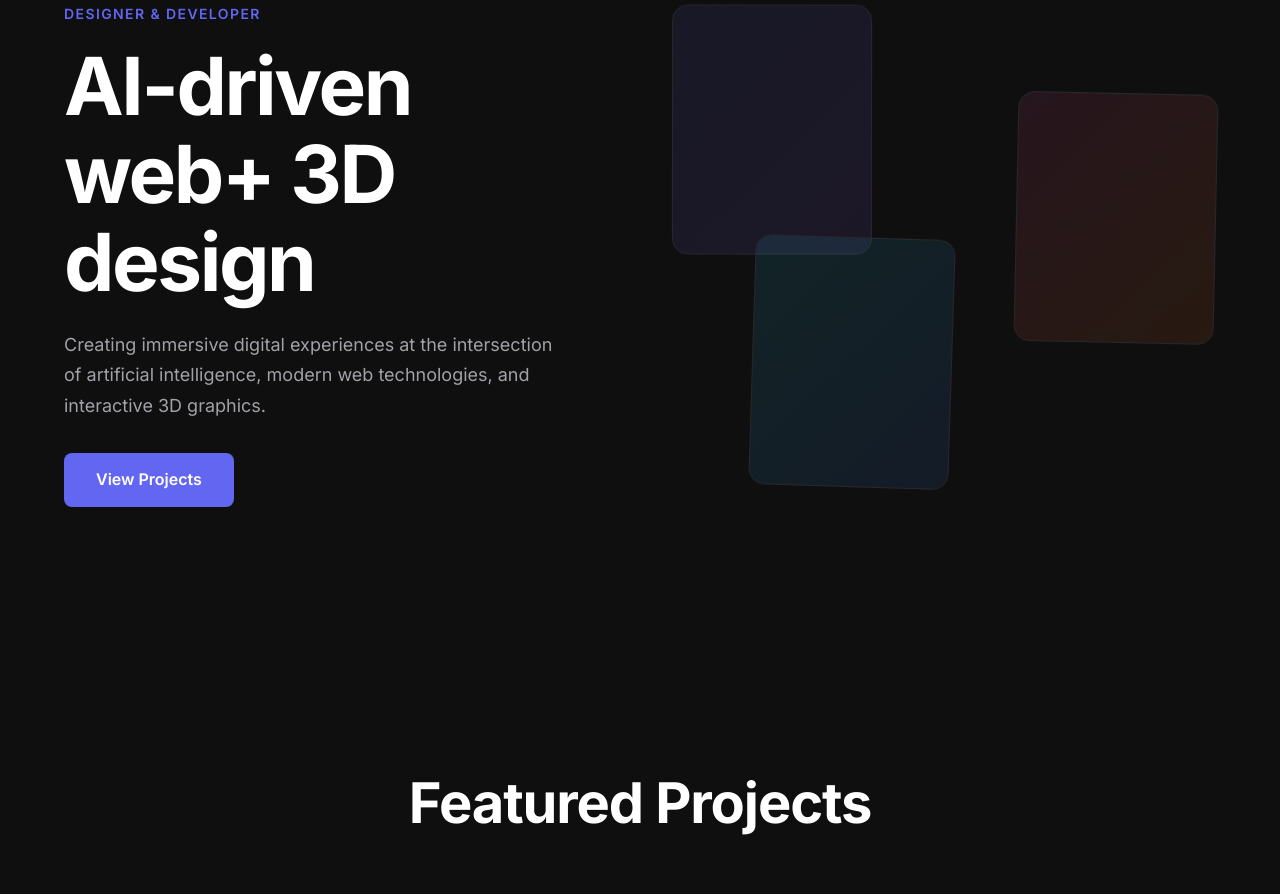
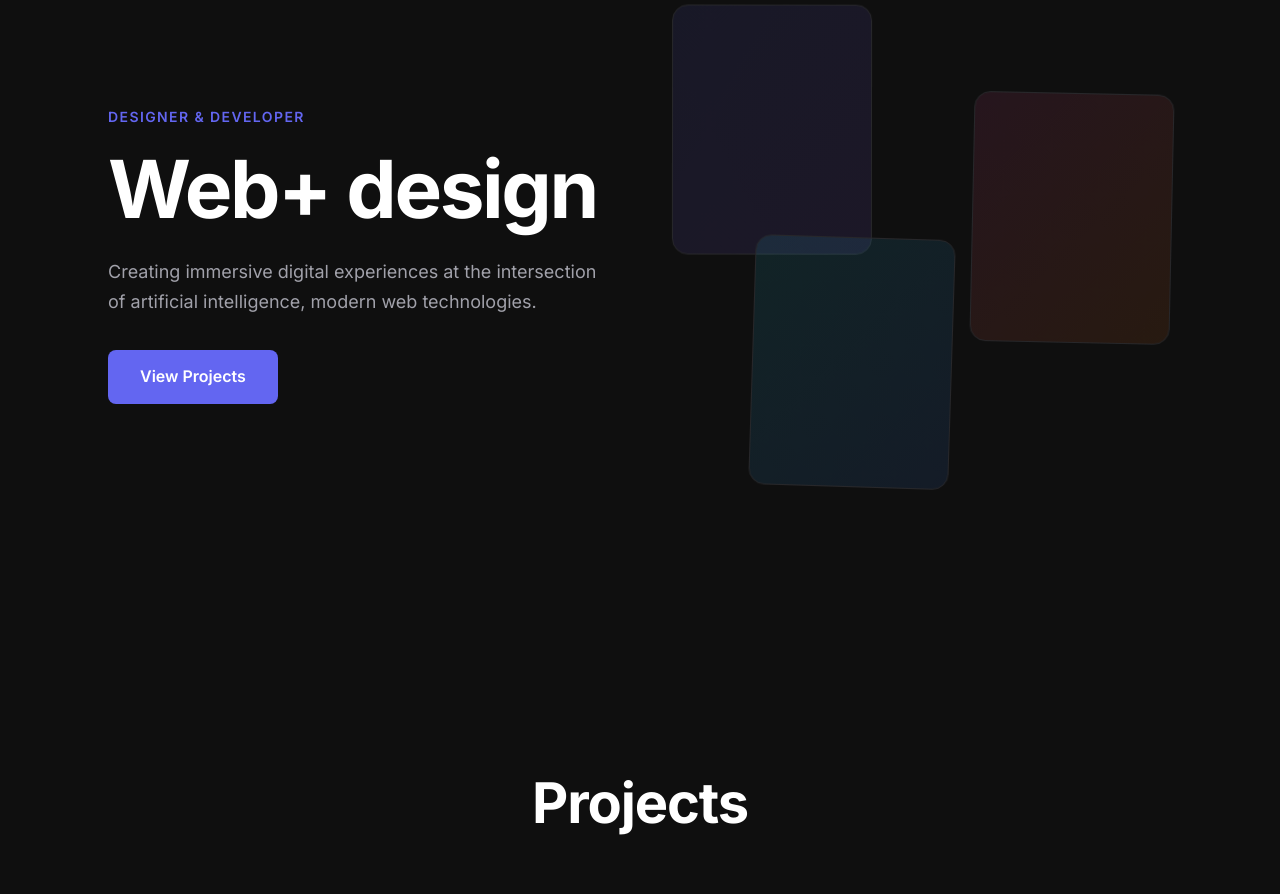
Before and after one commit to frelancer-web-dev/ai-portfolio-landing, a website: page index.html in a window 1280 px wide. Shown: the part 137-1031 px from the top of the page. Drawn offline with nearby package versions, Linux system fonts and the light colour scheme.

Commit message:
Update index.html

```diff
--- a/index.html
+++ b/index.html
@@ -27,8 +27,8 @@
         <div class="container">
             <div class="hero-content" data-aos="fade-up" data-aos-duration="1000">
                 <p class="hero-label">Designer & Developer</p>
-                <h1 class="hero-title">AI-driven web<br>+ 3D design</h1>
-                <p class="hero-description">Creating immersive digital experiences at the intersection of artificial intelligence, modern web technologies, and interactive 3D graphics.</p>
+                <h1 class="hero-title"> Web<br>+ design</h1>
+                <p class="hero-description">Creating immersive digital experiences at the intersection of artificial intelligence, modern web technologies.</p>
                 <a href="#projects" class="btn-primary">View Projects</a>
             </div>
             <div class="hero-visual" data-aos="fade-left" data-aos-delay="200" data-aos-duration="1000">
@@ -42,7 +42,7 @@
     <!-- Projects Section -->
     <section class="projects" id="projects">
         <div class="container">
-            <h2 class="section-title" data-aos="fade-up">Featured Projects</h2>
+            <h2 class="section-title" data-aos="fade-up">Projects</h2>
             <div class="projects-grid">
                 <!-- Project 1 -->
                 <article class="project-card" data-aos="fade-up" data-aos-delay="100">
```
